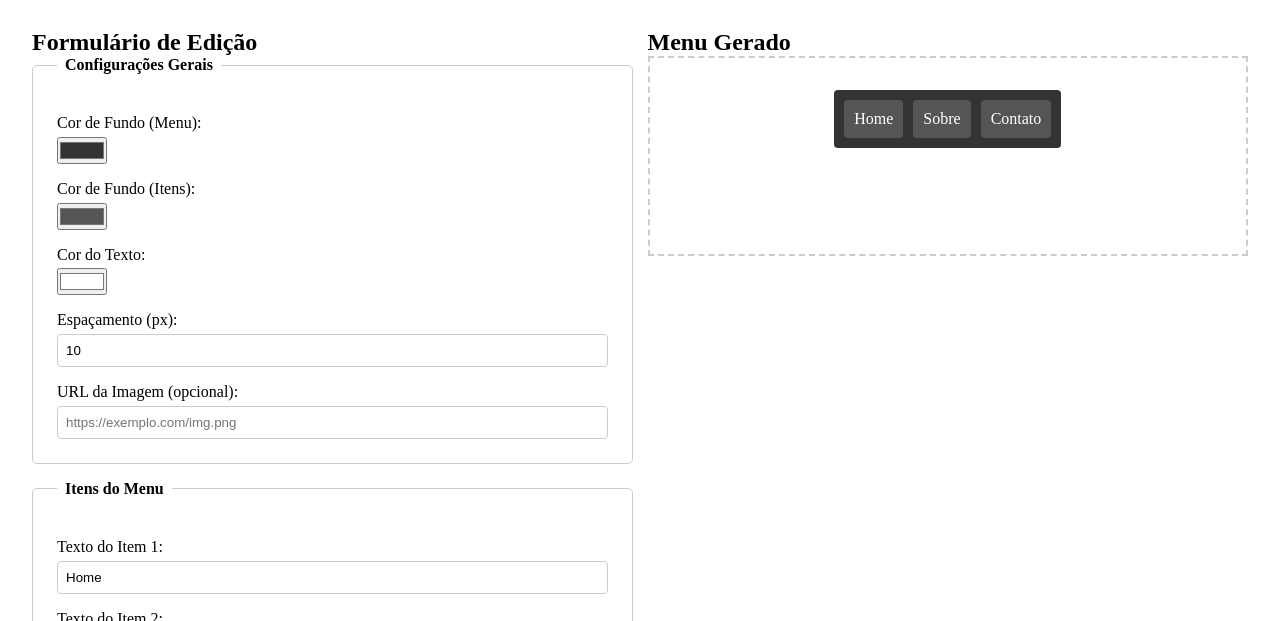
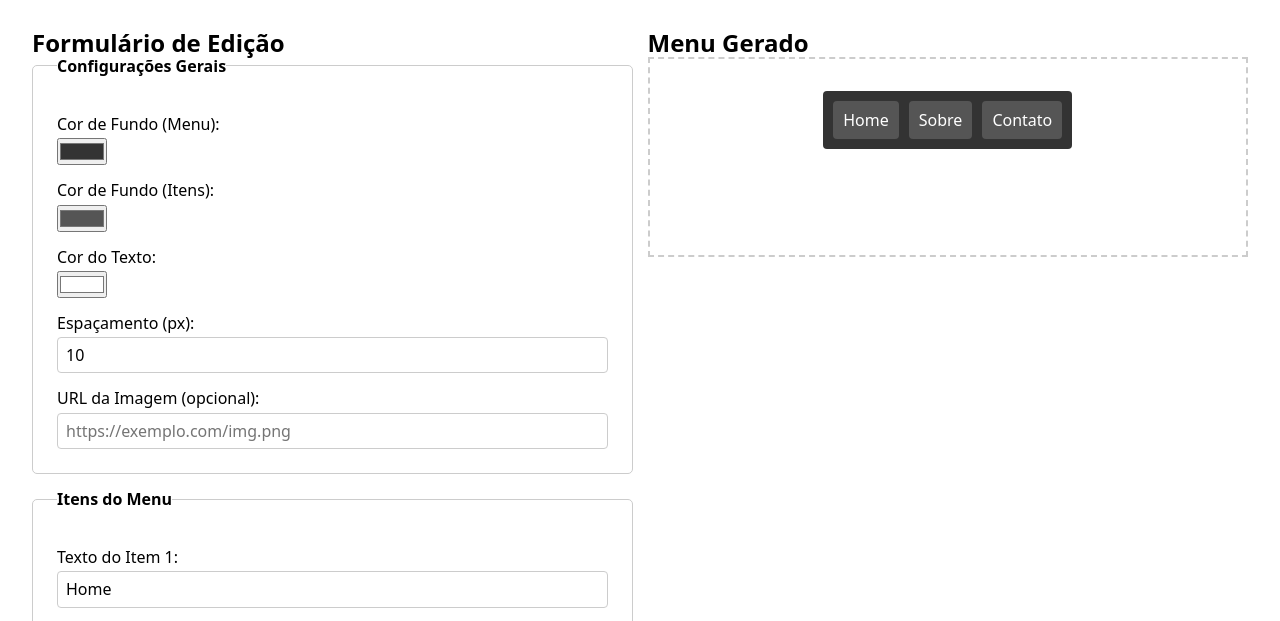
Before and after one commit to AlexsiaMattos/Design_d_Interacao, a plain HTML site: page trabalho1/editor.html in a window 1280 px wide. Shown: the part 146-767 px from the top of the page. Drawn offline with Linux system fonts and the light colour scheme.

Commit message:
Update editor.html

```diff
--- a/trabalho1/editor.html
+++ b/trabalho1/editor.html
@@ -5,6 +5,7 @@
     <meta name="viewport" content="width=device-width, initial-scale=1.0">
     <title>Editor de Menus - Trabalho 1</title>
     <link rel="stylesheet" href="css/style.css">
+     <link rel="stylesheet" href="css/modern-normalize.css"/>
 </head>
 <body>
     <header>
```
